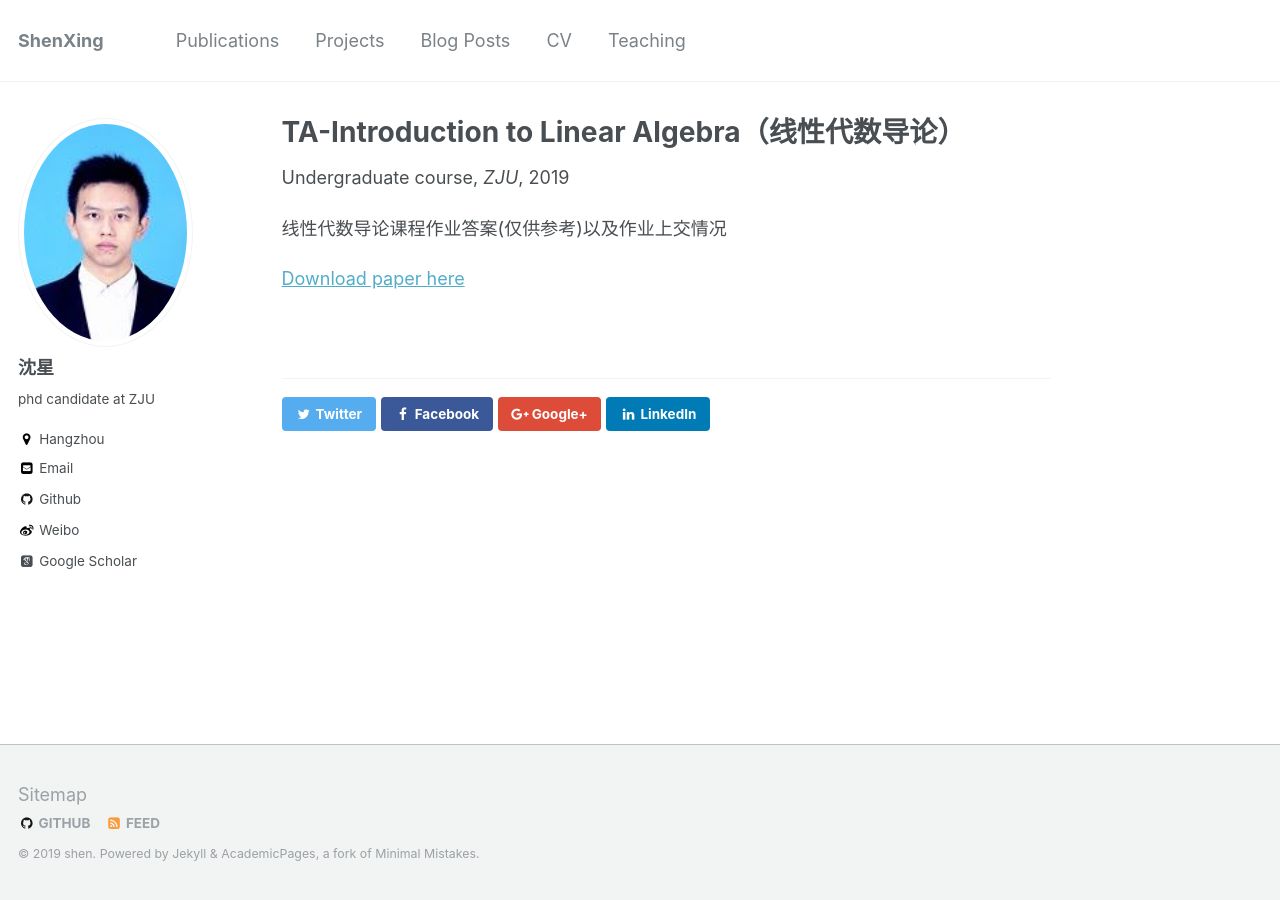
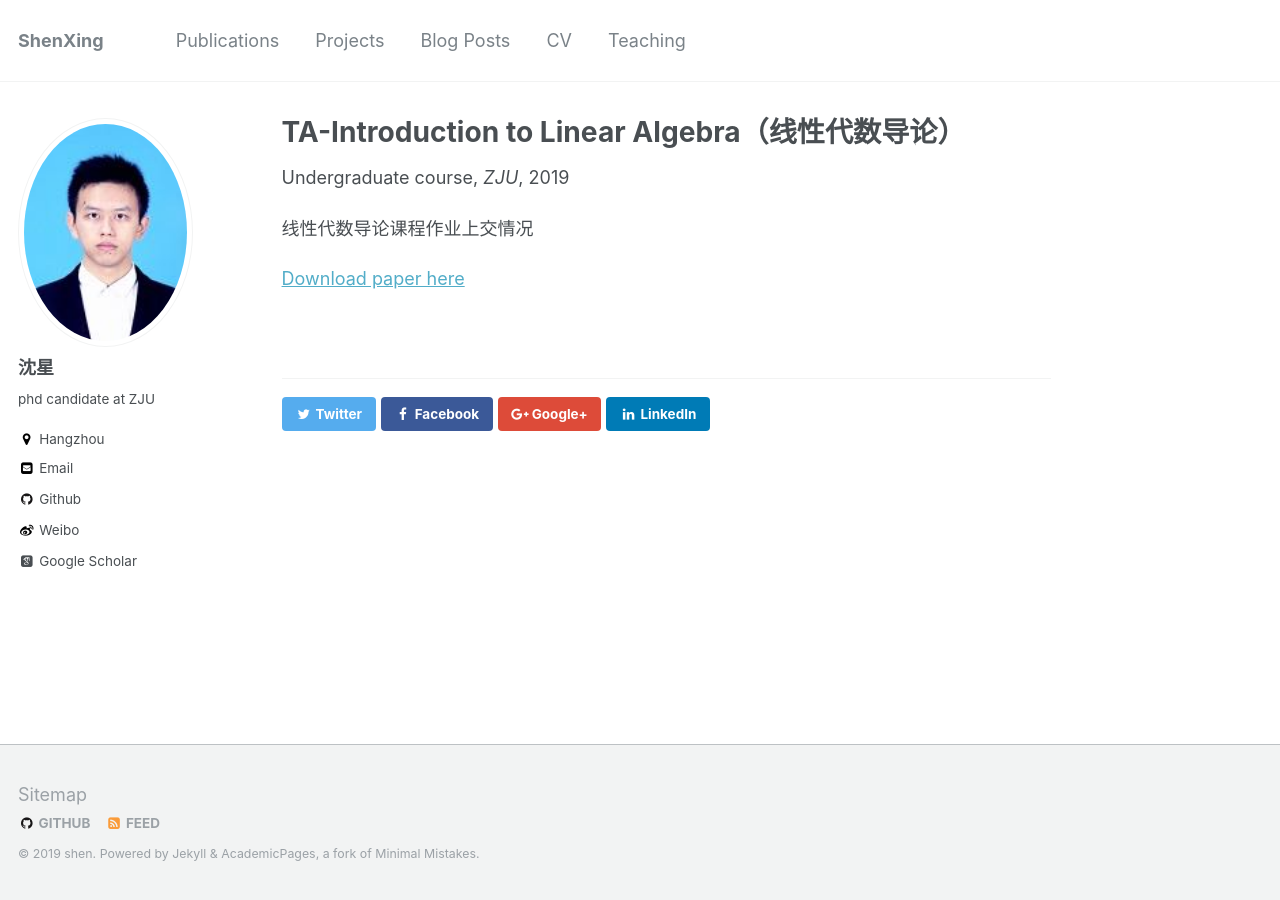
Before and after one commit to Xingbaji/xingbaji.github.io, a Jekyll site: the page built from _teaching/2019-spring-teaching-1.md, in a window 1280 px wide. Built offline with Jekyll 4.4.1, drawn with Linux system fonts in a browser that asks for light colours; some web fonts are replaced.

Commit message:
shen_test

```diff
--- a/_teaching/2019-spring-teaching-1.md
+++ b/_teaching/2019-spring-teaching-1.md
@@ -8,6 +8,6 @@ date: 2019-03-01
 location: "HangZhou, Zhejiang"
 ---
 
-线性代数导论课程作业答案(仅供参考)以及作业上交情况
+线性代数导论课程作业上交情况
 
 [Download paper here](http://xingbaji.github.io/files/作业上交情况.xlsx)
```
